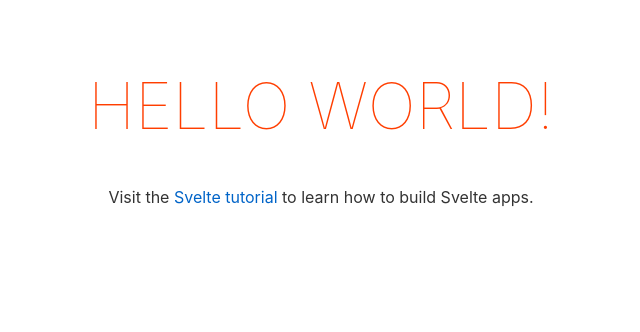
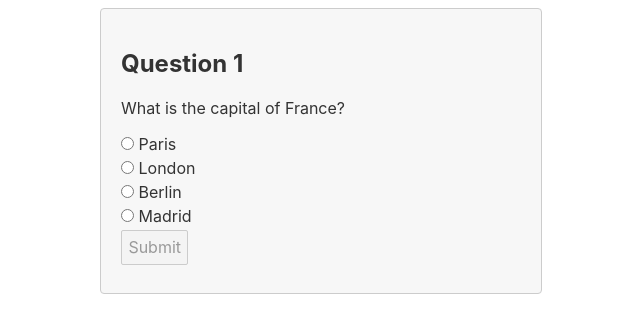
Before and after one commit to GitaReddy/quiz_app, a Svelte app: page / in a window 1280 px wide. Shown: the top 332 px of the page, without its empty margins (319-959 px from the left). Built offline with nearby package versions, Linux system fonts and the light colour scheme.

Commit message:
quizz_app

```diff
--- a/src/App.svelte
+++ b/src/App.svelte
@@ -1,30 +1,74 @@
 <script>
-	export let name;
+  let questions = [
+    {
+      question: "What is the capital of France?",
+      options: ["Paris", "London", "Berlin", "Madrid"],
+      answer: "Paris"
+    },
+    {
+      question: "What is the largest planet in our solar system?",
+      options: ["Mars", "Jupiter", "Saturn", "Venus"],
+      answer: "Jupiter"
+    },
+
+	{
+        question: 'What is the capital of Telangana?',
+        options: ['A. Chennai', 'B. Bangalore', 'C. Hyderabad', 'D. Pune'],
+        answer: 'Hyderabad'
+      },
+	  {
+        question: 'What is the capital of Karnataka?',
+        options: ['A. Chennai', 'B. Bangalore', 'C. Hyderabad', 'D. Pune'],
+        answer: 'Bangalore'
+      },
+    // Add more questions here
+  ];
+
+  let currentQuestion = 0;
+  let selectedOption = null;
+  let score = 0;
+
+  function checkAnswer() {
+    if (selectedOption === questions[currentQuestion].answer) {
+      score++;
+    }
+    nextQuestion();
+  }
+
+  function nextQuestion() {
+    selectedOption = null;
+    if (currentQuestion < questions.length - 1) {
+      currentQuestion++;
+    } else {
+      alert(`Quiz completed! Your score is ${score}/${questions.length}`);
+      // You can reset the quiz or redirect to another page here
+    }
+  }
 </script>
 
-<main>
-	<h1>Hello {name}!</h1>
-	<p>Visit the <a href="https://svelte.dev/tutorial">Svelte tutorial</a> to learn how to build Svelte apps.</p>
-</main>
+<div class="quiz-container">
+  <h2>Question {currentQuestion + 1}</h2>
+  <p>{questions[currentQuestion].question}</p>
+
+  {#each questions[currentQuestion].options as option}
+    <label>
+      <input type="radio" bind:group={selectedOption} value={option} />
+      {option}
+    </label>
+  {/each}
+
+  <button on:click={checkAnswer} disabled={selectedOption === null}>
+    Submit
+  </button>
+</div>
 
 <style>
-	main {
-		text-align: center;
-		padding: 1em;
-		max-width: 240px;
-		margin: 0 auto;
-	}
-
-	h1 {
-		color: #ff3e00;
-		text-transform: uppercase;
-		font-size: 4em;
-		font-weight: 100;
-	}
-
-	@media (min-width: 640px) {
-		main {
-			max-width: none;
-		}
-	}
+  .quiz-container {
+    max-width: 400px;
+    margin: 0 auto;
+    padding: 20px;
+    border: 1px solid #ccc;
+    border-radius: 4px;
+    background-color: #f7f7f7;
+  }
 </style>
```
Also changed, not shown: 1 other file (tests, documents, lock files or other folders).
